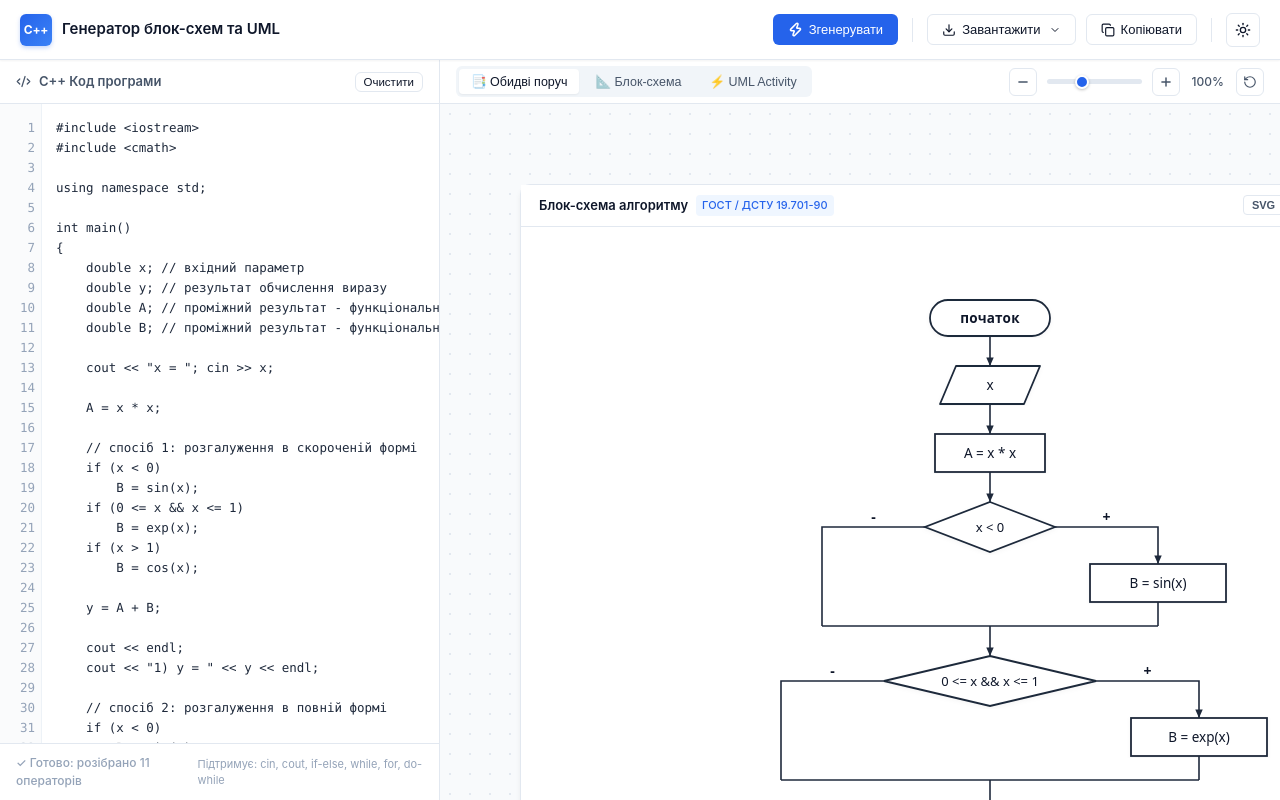
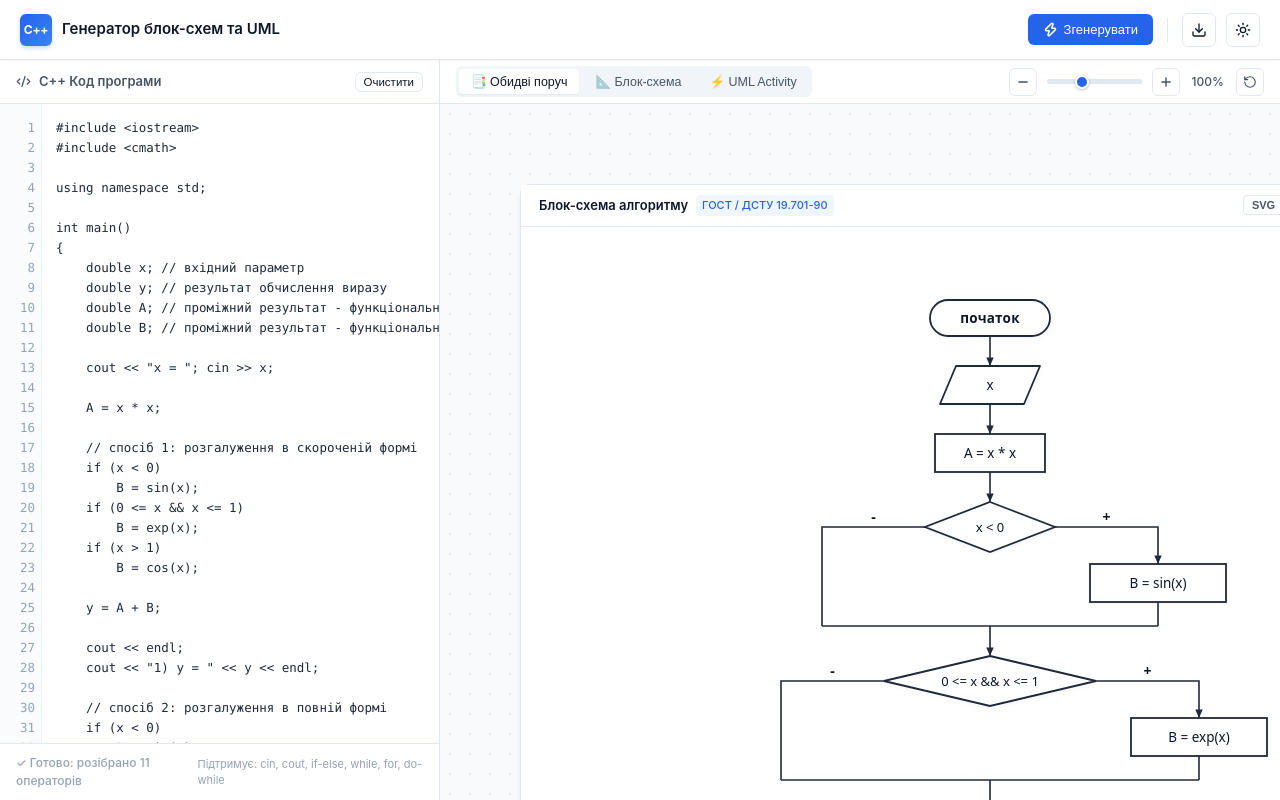
Before and after one commit to Mak5er/code2uml, a React (Vite) app: page / in a window 1280 px wide. Built offline with nearby package versions, Linux system fonts and the light colour scheme.

Commit message:
feat: icon-only download button, remove copy button

```diff
--- a/src/App.jsx
+++ b/src/App.jsx
@@ -7,7 +7,7 @@ import { DEFAULT_CODE } from './constants/defaultCode';
 import { parseCppCode } from './parser/cppParser';
 import { FlowchartRenderer } from './renderers/flowchartRenderer';
 import { UmlRenderer } from './renderers/umlRenderer';
-import { exportSvg, exportPng, copySvgToClipboard } from './utils/exportUtils';
+import { exportSvg, exportPng } from './utils/exportUtils';
 import './App.css';
 
 function compileCode(sourceCode) {
@@ -211,20 +211,6 @@ export default function App() {
         }
     };
 
-    const handleCopySvg = async () => {
-        const svgEl = getActiveSvgElement();
-        if (!svgEl) {
-            showToast('Спочатку згенеруйте діаграму');
-            return;
-        }
-        try {
-            await copySvgToClipboard(svgEl);
-            showToast('✓ SVG скопійовано в буфер обміну!');
-        } catch {
-            showToast('Не вдалося скопіювати в буфер');
-        }
-    };
-
     const handleDownloadCardSvg = (svgEl, name) => {
         if (!svgEl) return;
         exportSvg(svgEl, `${name}.svg`);
@@ -247,7 +233,6 @@ export default function App() {
                 onGenerate={() => generateDiagrams(code, false)}
                 onExportSvg={handleExportSvg}
                 onExportPng={handleExportPng}
-                onCopySvg={handleCopySvg}
                 isDark={isDark}
                 onToggleTheme={toggleTheme}
                 activeTab={activeTab}
--- a/src/components/Header.jsx
+++ b/src/components/Header.jsx
@@ -1,11 +1,10 @@
 import React, { useState, useRef, useEffect } from 'react';
-import { Zap, Download, ChevronDown, FileCode, Image as ImageIcon, Copy, Moon, Sun } from 'lucide-react';
+import { Zap, Download, FileCode, Image as ImageIcon, Moon, Sun } from 'lucide-react';
 
 export default function Header({
     onGenerate,
     onExportSvg,
     onExportPng,
-    onCopySvg,
     isDark,
     onToggleTheme,
     activeTab
@@ -49,21 +48,16 @@ export default function Header({
 
                 <div className="divider-v" />
 
-                {/* Single Download button with Dropdown (SVG or PNG) */}
+                {/* Icon-only Download button with Dropdown menu (SVG or PNG) */}
                 <div className="download-dropdown" ref={dropdownRef}>
                     <button
-                        className="btn btn-outline"
+                        className="btn btn-outline btn-icon"
                         onClick={() => setDownloadOpen((prev) => !prev)}
                         title="Завантажити діаграми (вибір SVG або PNG)"
                         aria-expanded={downloadOpen}
+                        aria-label="Завантажити діаграми"
                     >
-                        <Download size={14} strokeWidth={2} />
-                        <span>Завантажити</span>
-                        <ChevronDown
-                            size={12}
-                            strokeWidth={2}
-                            className={`chevron-icon ${downloadOpen ? 'open' : ''}`}
-                        />
+                        <Download size={16} strokeWidth={2} />
                     </button>
 
                     {downloadOpen && (
@@ -115,17 +109,6 @@ export default function Header({
                     )}
                 </div>
 
-                <button
-                    className="btn btn-outline"
-                    onClick={onCopySvg}
-                    title="Скопіювати SVG у буфер обміну"
-                >
-                    <Copy size={14} strokeWidth={2} />
-                    <span>Копіювати</span>
-                </button>
-
-                <div className="divider-v" />
-
                 {/* Pure icon theme button reflecting current theme */}
                 <button
                     className="btn btn-outline btn-icon"
```
